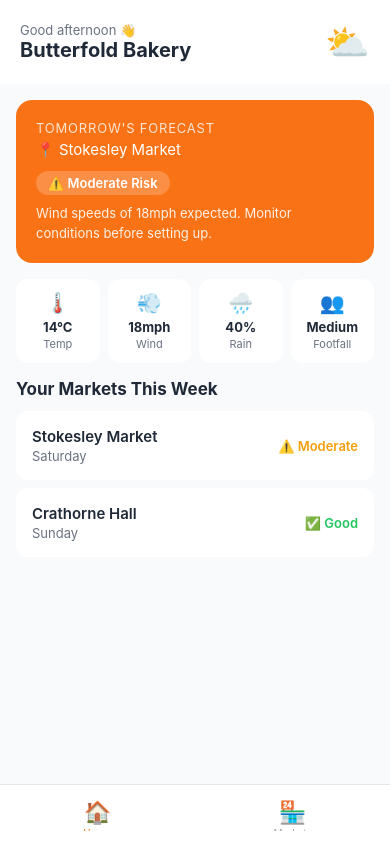
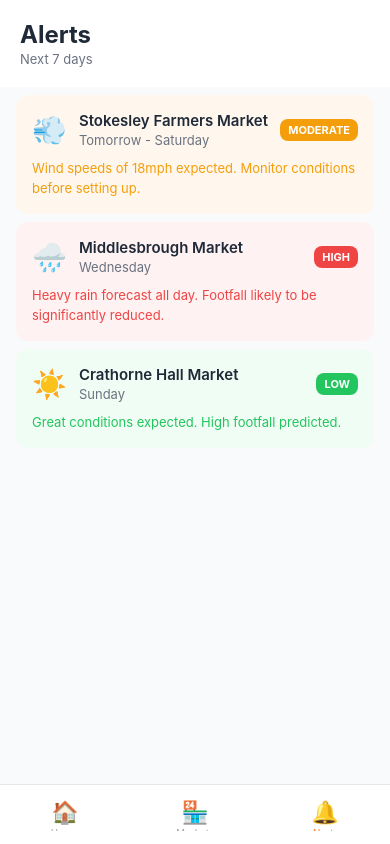
Before and after one commit to DylanLannon/PitchCast, a React Native app: screen /Alerts in a window 390 px wide. Built offline with nearby package versions, Linux system fonts and the light colour scheme.

Commit message:
Add Alerts screen with weather severity indicators

```diff
--- a/App.tsx
+++ b/App.tsx
@@ -4,6 +4,7 @@ import { SafeAreaProvider } from "react-native-safe-area-context";
 import { Text } from "react-native";
 import HomeScreen from "./screens/HomeScreen";
 import MarketsScreen from "./screens/MarketsScreen";
+import AlertsScreen from "./screens/AlertsScreen";
 import { COLORS } from "./constants/colors";
 
 const Tab = createBottomTabNavigator();
@@ -43,6 +44,14 @@ export default function App() {
               tabBarLabel: "Markets",
             }}
           />
+          <Tab.Screen
+            name="Alerts"
+            component={AlertsScreen}
+            options={{
+              tabBarIcon: ({ color }) => <Text style={{ fontSize: 22, color }}>🔔</Text>,
+              tabBarLabel: "Alerts",
+            }}
+          />
         </Tab.Navigator>
       </NavigationContainer>
     </SafeAreaProvider>
--- a/screens/AlertsScreen.tsx
+++ b/screens/AlertsScreen.tsx
@@ -0,0 +1,84 @@
+import { View, Text, StyleSheet, ScrollView } from "react-native";
+import { SafeAreaView } from "react-native-safe-area-context";
+import { COLORS, FONTS } from "../constants/colors";
+
+const ALERTS = [
+  {
+    id: 1,
+    market: "Stokesley Farmers Market",
+    day: "Tomorrow - Saturday",
+    type: "wind",
+    emoji: "💨",
+    severity: "moderate",
+    message: "Wind speeds of 18mph expected. Monitor conditions before setting up.",
+    color: COLORS.warning,
+    bg: "#FFF7ED",
+  },
+  {
+    id: 2,
+    market: "Middlesbrough Market",
+    day: "Wednesday",
+    type: "rain",
+    emoji: "🌧️",
+    severity: "high",
+    message: "Heavy rain forecast all day. Footfall likely to be significantly reduced.",
+    color: COLORS.danger,
+    bg: "#FEF2F2",
+  },
+  {
+    id: 3,
+    market: "Crathorne Hall Market",
+    day: "Sunday",
+    type: "good",
+    emoji: "☀️",
+    severity: "low",
+    message: "Great conditions expected. High footfall predicted.",
+    color: COLORS.success,
+    bg: "#F0FDF4",
+  },
+];
+
+export default function AlertsScreen() {
+  return (
+    <SafeAreaView style={styles.container}>
+      <ScrollView showsVerticalScrollIndicator={false}>
+        <View style={styles.header}>
+          <Text style={styles.title}>Alerts</Text>
+          <Text style={styles.subtitle}>Next 7 days</Text>
+        </View>
+
+        {ALERTS.map((alert) => (
+          <View key={alert.id} style={[styles.card, { backgroundColor: alert.bg }]}>
+            <View style={styles.cardHeader}>
+              <Text style={styles.emoji}>{alert.emoji}</Text>
+              <View style={styles.cardInfo}>
+                <Text style={styles.marketName}>{alert.market}</Text>
+                <Text style={styles.day}>{alert.day}</Text>
+              </View>
+              <View style={[styles.badge, { backgroundColor: alert.color }]}>
+                <Text style={styles.badgeText}>{alert.severity.toUpperCase()}</Text>
+              </View>
+            </View>
+            <Text style={[styles.message, { color: alert.color }]}>{alert.message}</Text>
+          </View>
+        ))}
+      </ScrollView>
+    </SafeAreaView>
+  );
+}
+
+const styles = StyleSheet.create({
+  container: { flex: 1, backgroundColor: COLORS.gray50 },
+  header: { padding: 20, backgroundColor: COLORS.white, marginBottom: 8 },
+  title: { fontSize: FONTS.size.xxl, fontWeight: "700", color: COLORS.text },
+  subtitle: { fontSize: FONTS.size.sm, color: COLORS.textMuted, marginTop: 2 },
+  card: { marginHorizontal: 16, marginBottom: 8, borderRadius: 12, padding: 16 },
+  cardHeader: { flexDirection: "row", alignItems: "center", marginBottom: 10 },
+  emoji: { fontSize: 28, marginRight: 12 },
+  cardInfo: { flex: 1 },
+  marketName: { fontSize: FONTS.size.md, fontWeight: "600", color: COLORS.text },
+  day: { fontSize: FONTS.size.sm, color: COLORS.textMuted, marginTop: 2 },
+  badge: { paddingHorizontal: 8, paddingVertical: 4, borderRadius: 8 },
+  badgeText: { color: COLORS.white, fontSize: FONTS.size.xs, fontWeight: "700" },
+  message: { fontSize: FONTS.size.sm, lineHeight: 20 },
+});
```
